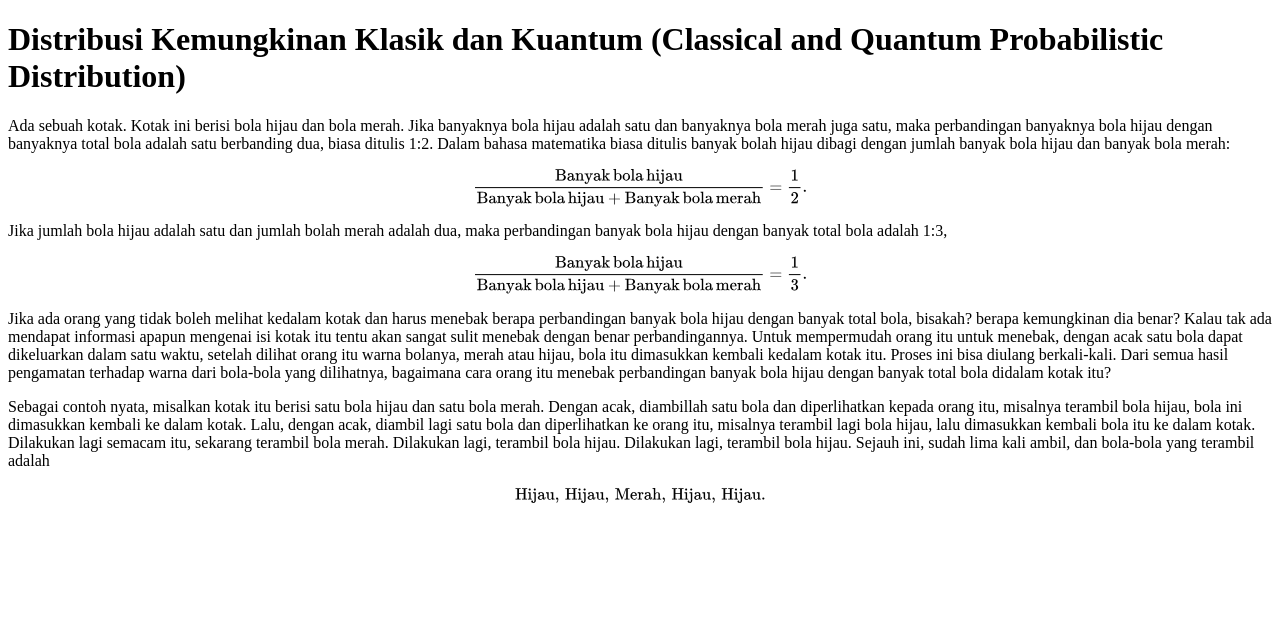
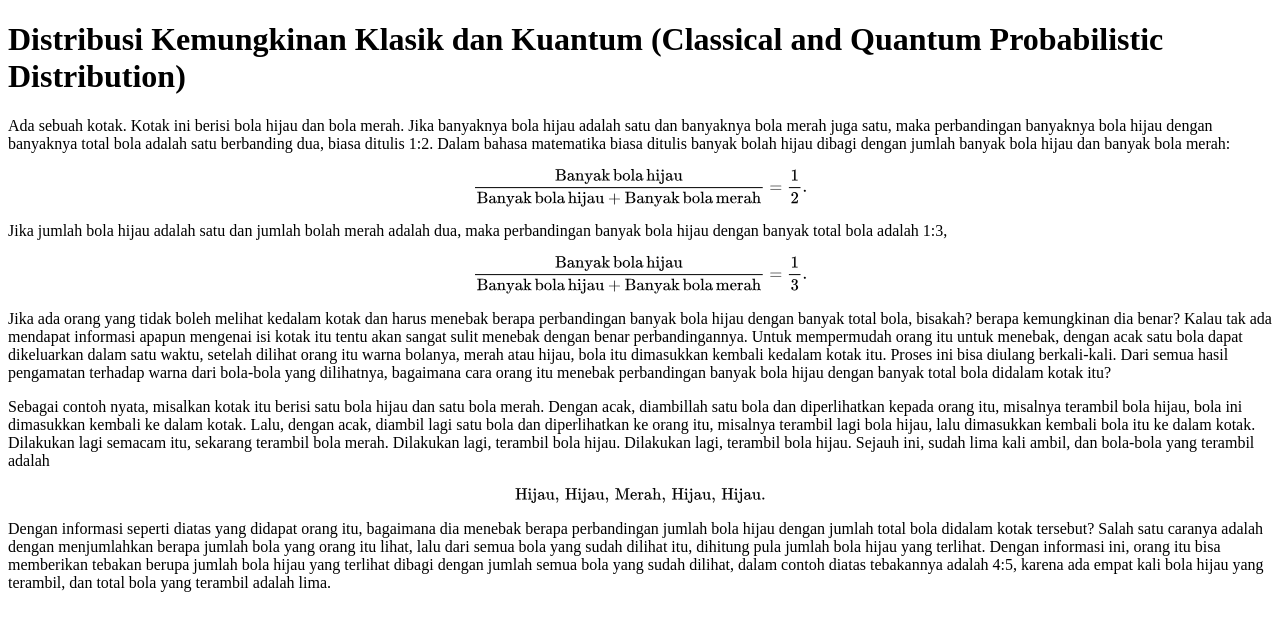
Before and after one commit to dangausuluah/dangausuluah.github.io, a Jekyll site: the page built from _posts/2025-09-07-QCD.md, in a window 1280 px wide. Shown: the top 631 px of the page. Built offline with Jekyll 4.4.1, drawn with Linux system fonts in a browser that asks for light colours; nearby versions of some CDN libraries; our own code applies the rules of GitHub Pages for plain Markdown files; a script that is not in the unit is left out; comment, search, counter and statistics services are not loaded.

Commit message:
Update 2025-09-07-QCD.md

```diff
--- a/_posts/2025-09-07-QCD.md
+++ b/_posts/2025-09-07-QCD.md
@@ -21,3 +21,5 @@ Sebagai contoh nyata, misalkan kotak itu berisi satu bola hijau dan satu bola me
 $$
 \mathrm{Hijau,\,Hijau,\,Merah,\,Hijau,\,Hijau}.
 $$
+
+Dengan informasi seperti diatas yang didapat orang itu, bagaimana dia menebak berapa perbandingan jumlah bola hijau dengan jumlah total bola didalam kotak tersebut? Salah satu caranya adalah dengan menjumlahkan berapa jumlah bola yang orang itu lihat, lalu dari semua bola yang sudah dilihat itu, dihitung pula jumlah bola hijau yang terlihat. Dengan informasi ini, orang itu bisa memberikan tebakan berupa jumlah bola hijau yang terlihat dibagi dengan jumlah semua bola yang sudah dilihat, dalam contoh diatas tebakannya adalah 4:5, karena ada empat kali bola hijau yang terambil, dan total bola yang terambil adalah lima.
```
